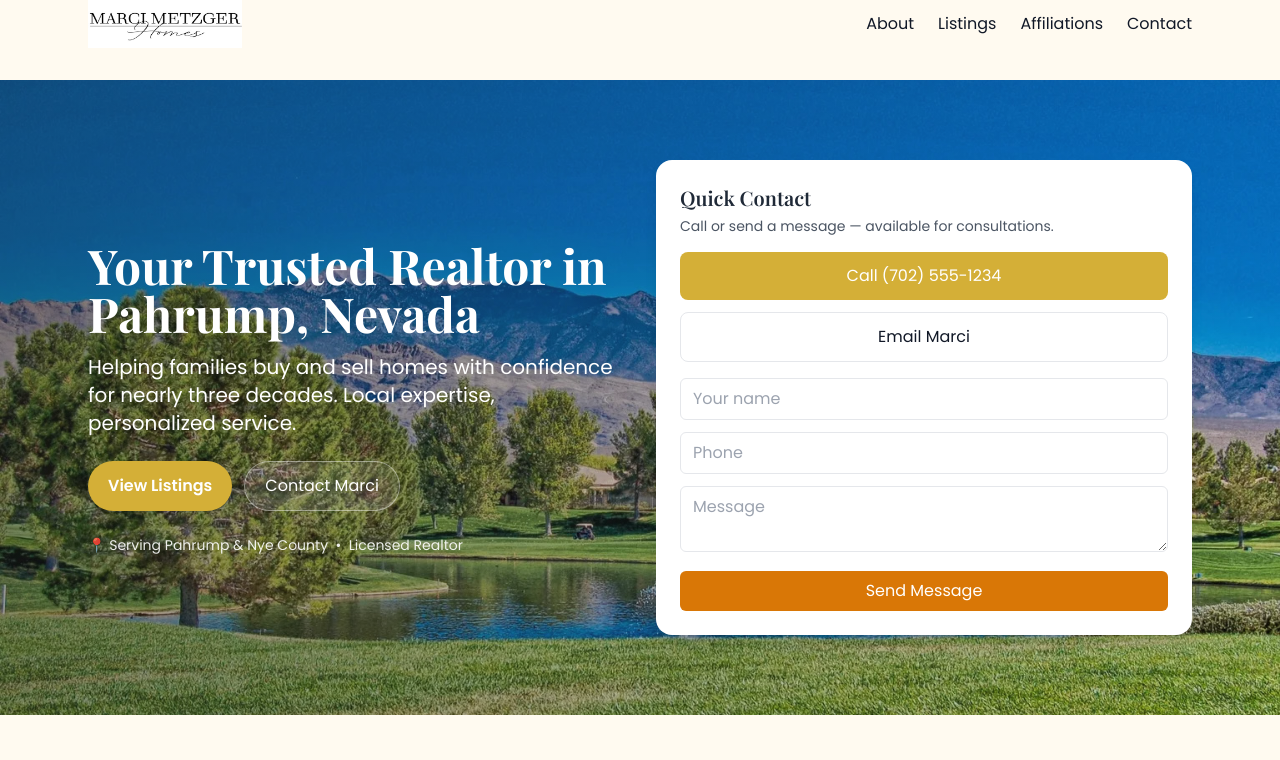
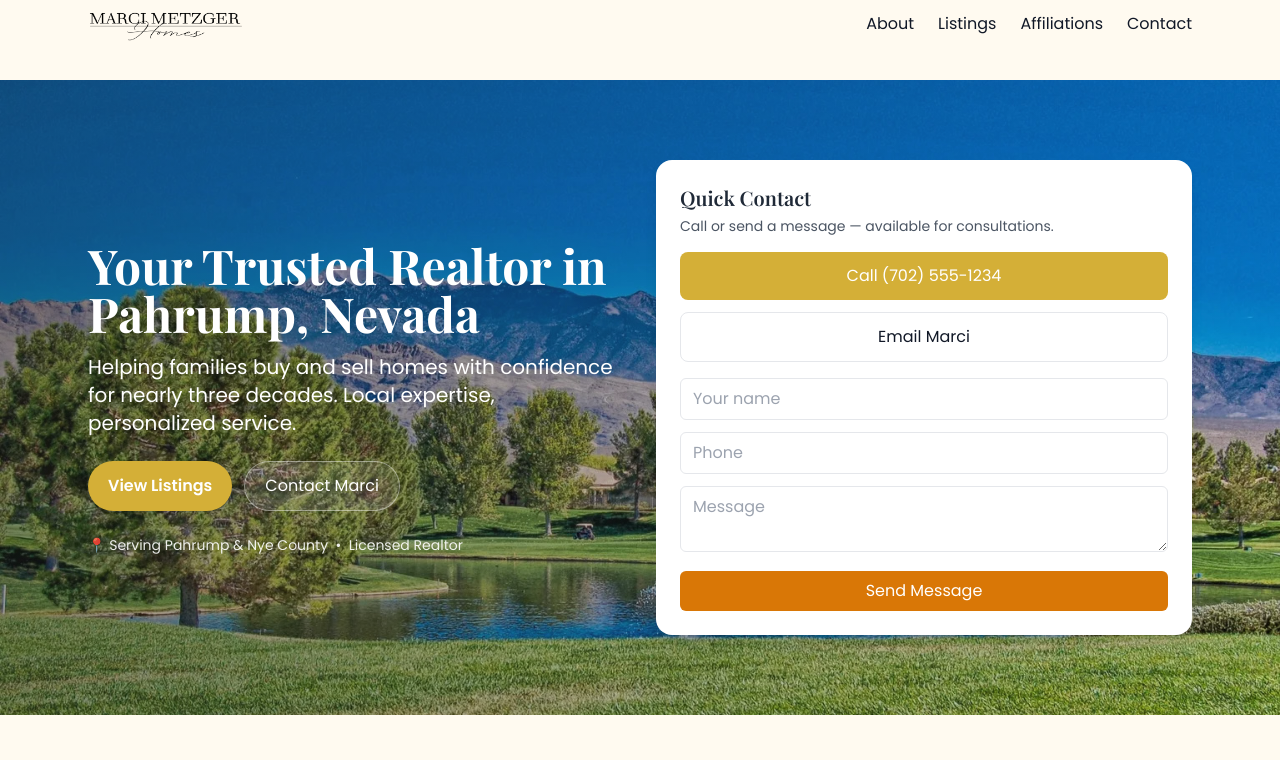
Before and after one commit to zelbius/web-builder-project, a plain HTML site: page index.html in a window 1280 px wide. Shown: the top 760 px of the page. Drawn offline with nearby package versions, Linux system fonts and the light colour scheme.

Commit message:
Minor adjustments

```diff
--- a/index.html
+++ b/index.html
@@ -12,6 +12,8 @@
   <!-- Google Fonts: Playfair Display + Poppins -->
   <link href="https://fonts.googleapis.com/css2?family=Playfair+Display:wght@600;700&family=Poppins:wght@300;400;600&display=swap" rel="stylesheet">
 
+  <link rel="icon" type="image/x-icon" href="images/favicon.png" />
+
   <link rel="stylesheet" href="style.css">
 </head>
 <body class="antialiased text-gray-900 bg-cream">
@@ -21,7 +23,7 @@
       <div class="flex items-center justify-between h-13">
         <!-- Logo Banner -->
         <a href="#hero" class="flex items-center space-x-3">
-          <img src="images/marci-logo.jpg" alt="Marci Metzger Logo" class="h-10 md:h-12 object-contain">
+          <img src="images/marci-logo.png" alt="Marci Metzger Logo" class="h-10 md:h-12 object-contain">
         </a>
 
         <!-- Navigation Links -->
```
Also changed, not shown: images/favicon.png (added), images/marci-logo.jpg (deleted), images/marci-logo.png (added).
